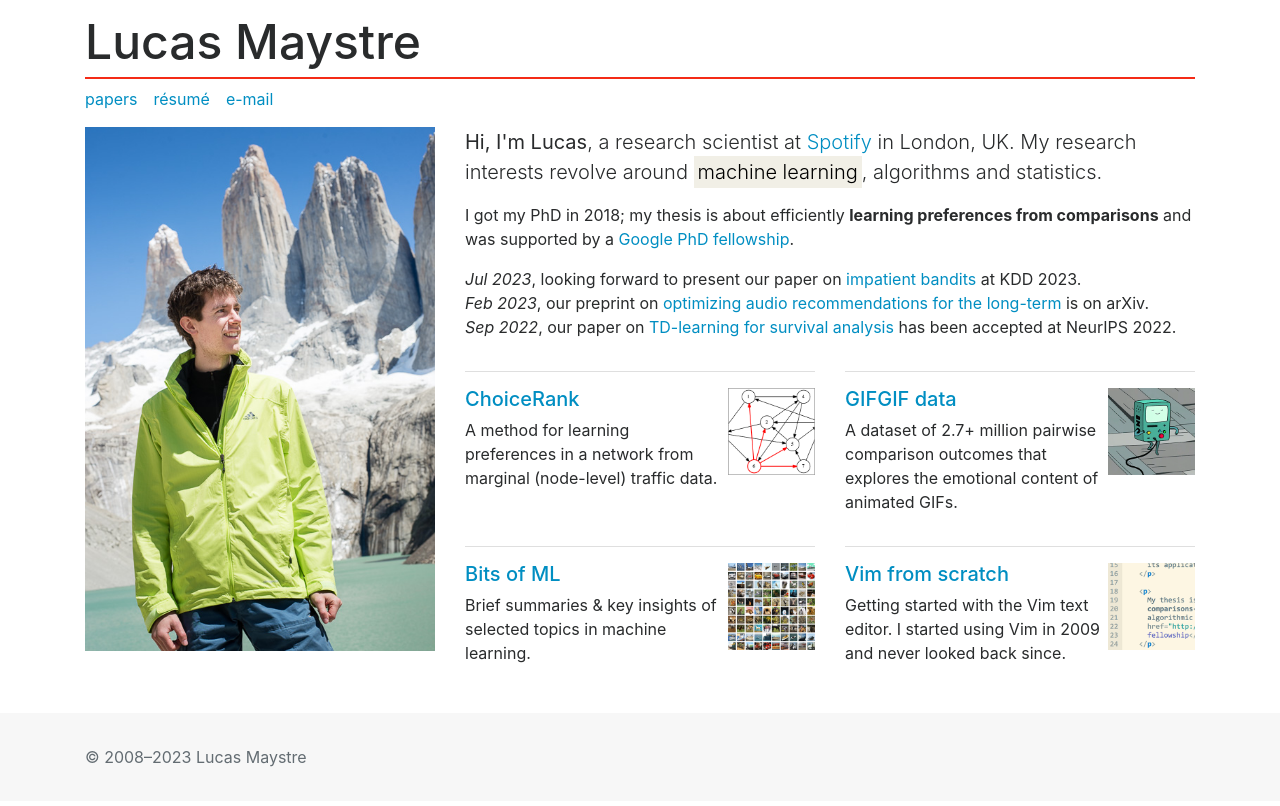
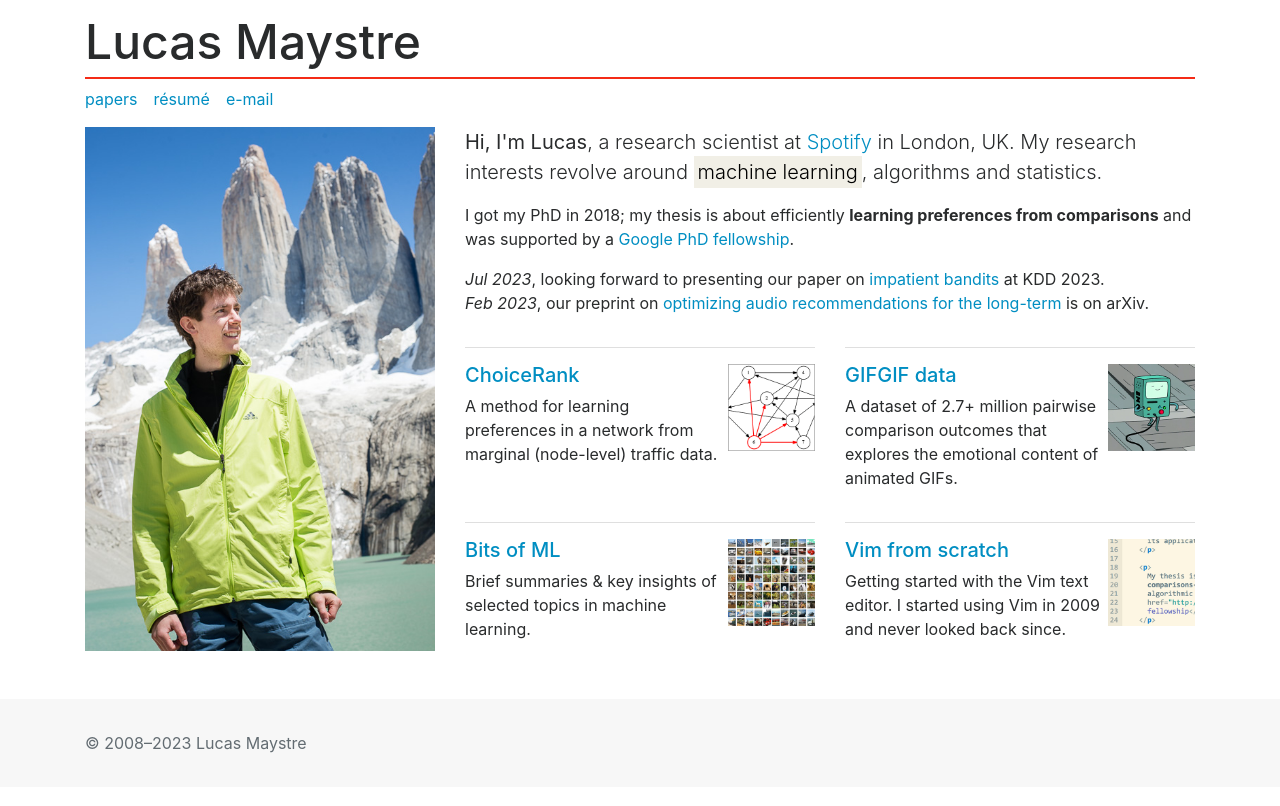
Before and after one commit to lucasmaystre/lum-web, a Jekyll site: the page built from index.html, in a window 1280 px wide. Shown: the top 806 px of the page. Built offline with Jekyll 4.4.1, drawn with Linux system fonts in a browser that asks for light colours.

Commit message:
Update news.

```diff
--- a/index.html
+++ b/index.html
@@ -23,14 +23,11 @@ layout: default
 
     <ol id="news">
       <li><em>Jul 2023</em>,
-      looking forward to present our paper on <a
+      looking forward to presenting our paper on <a
       href="https://arxiv.org/abs/2307.09943">impatient bandits</a> at KDD 2023.</li>
       <li><em>Feb 2023</em>,
       our preprint on <a
       href="https://arxiv.org/abs/2302.03561">optimizing audio recommendations for the long-term</a> is on arXiv.</li>
-      <li><em>Sep 2022</em>,
-      our paper on <a href="https://proceedings.neurips.cc/paper_files/paper/2022/hash/455e1e30edf721bd7fa334fffabdcad8-Abstract-Conference.html">
-      TD-learning for survival analysis</a> has been accepted at NeurIPS 2022.</li>
     </ol>
 
     <div class="row">
```
